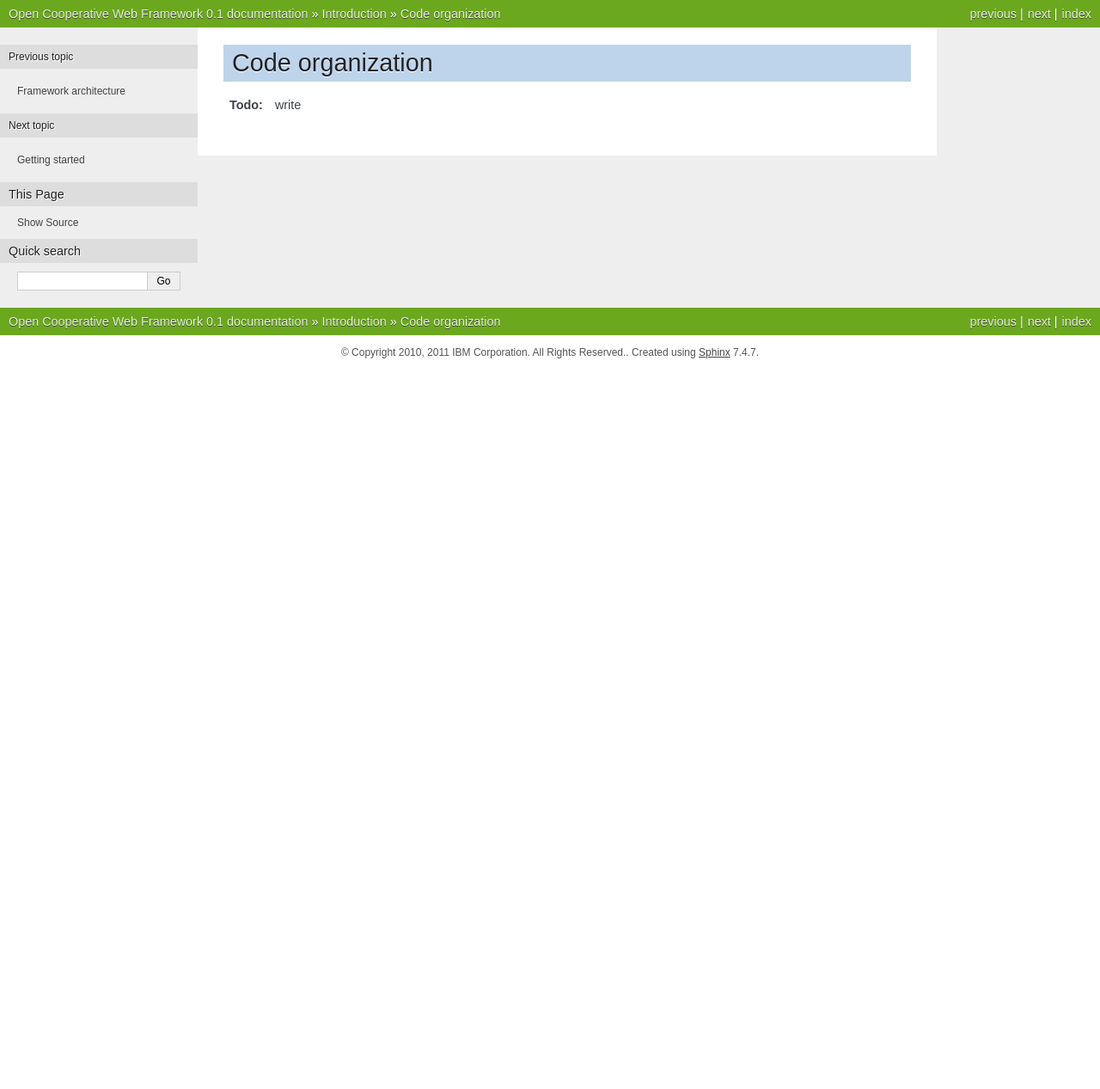
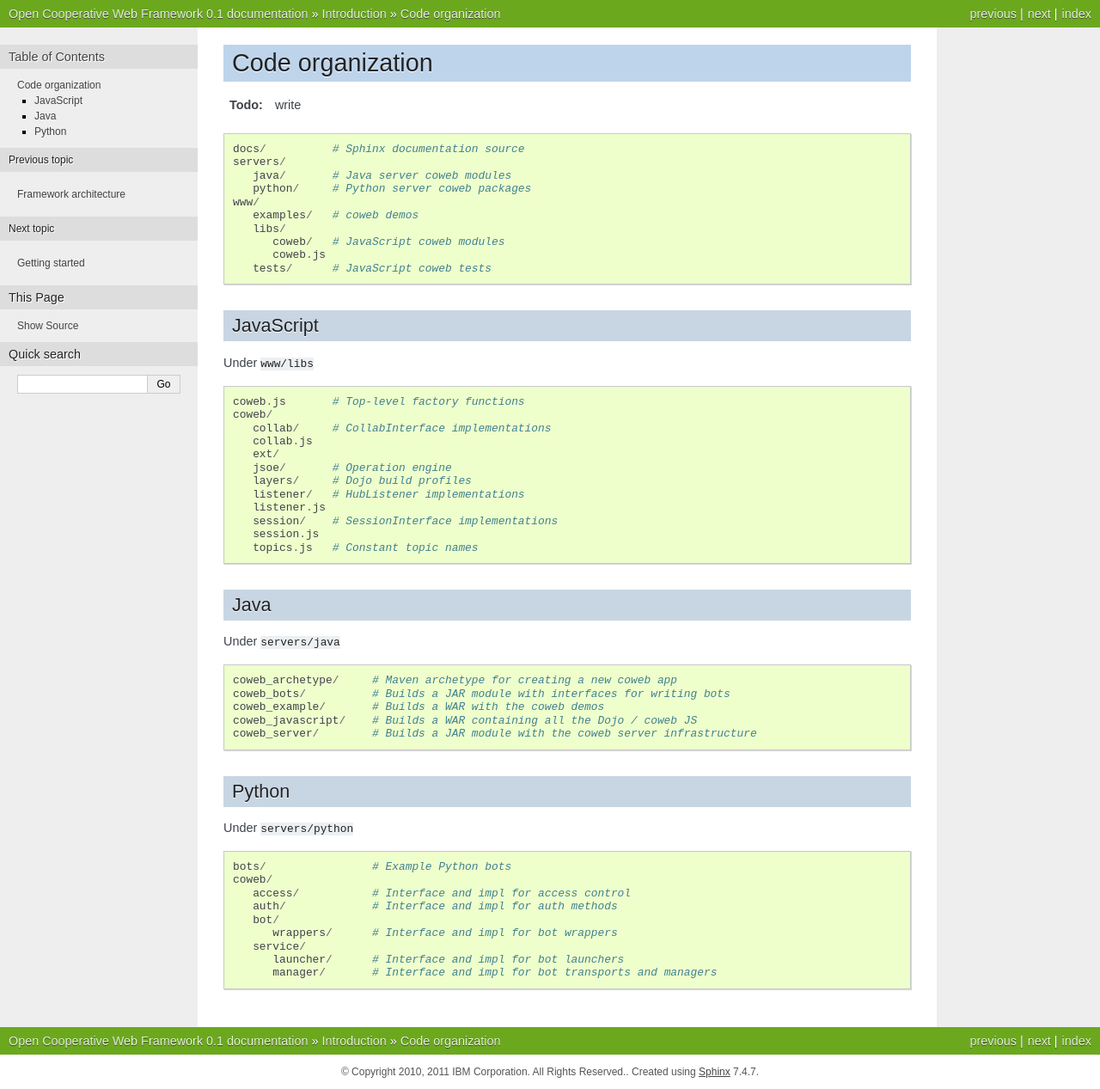
Before and after one commit to opencoweb/coweb, a Sphinx documentation site: the page built from docs/intro/modules.rst, in a window 1280 px wide. Shown: the whole page at 86% size. Built offline with Sphinx 7.4.7, drawn with Linux system fonts in a browser that asks for light colours; before the commit the page ends 900 px from its top, so only the background shows below that.

Commit message:
Outline for code org doc

```diff
--- a/docs/intro/modules.rst
+++ b/docs/intro/modules.rst
@@ -4,3 +4,66 @@ Code organization
 -----------------
 
 .. todo:: write
+
+::
+
+   docs/          # Sphinx documentation source
+   servers/
+      java/       # Java server coweb modules
+      python/     # Python server coweb packages
+   www/
+      examples/   # coweb demos
+      libs/
+         coweb/   # JavaScript coweb modules
+         coweb.js
+      tests/      # JavaScript coweb tests
+
+JavaScript
+~~~~~~~~~~
+
+Under :file:`www/libs`
+
+::
+
+   coweb.js       # Top-level factory functions
+   coweb/
+      collab/     # CollabInterface implementations
+      collab.js
+      ext/
+      jsoe/       # Operation engine
+      layers/     # Dojo build profiles
+      listener/   # HubListener implementations
+      listener.js
+      session/    # SessionInterface implementations
+      session.js
+      topics.js   # Constant topic names
+
+Java
+~~~~
+
+Under :file:`servers/java`
+
+::
+
+   coweb_archetype/     # Maven archetype for creating a new coweb app
+   coweb_bots/          # Builds a JAR module with interfaces for writing bots
+   coweb_example/       # Builds a WAR with the coweb demos
+   coweb_javascript/    # Builds a WAR containing all the Dojo / coweb JS
+   coweb_server/        # Builds a JAR module with the coweb server infrastructure
+
+Python
+~~~~~~
+
+Under :file:`servers/python`
+
+::
+
+   bots/                # Example Python bots
+   coweb/
+      access/           # Interface and impl for access control
+      auth/             # Interface and impl for auth methods
+      bot/
+         wrappers/      # Interface and impl for bot wrappers
+      service/
+         launcher/      # Interface and impl for bot launchers
+         manager/       # Interface and impl for bot transports and managers
```
